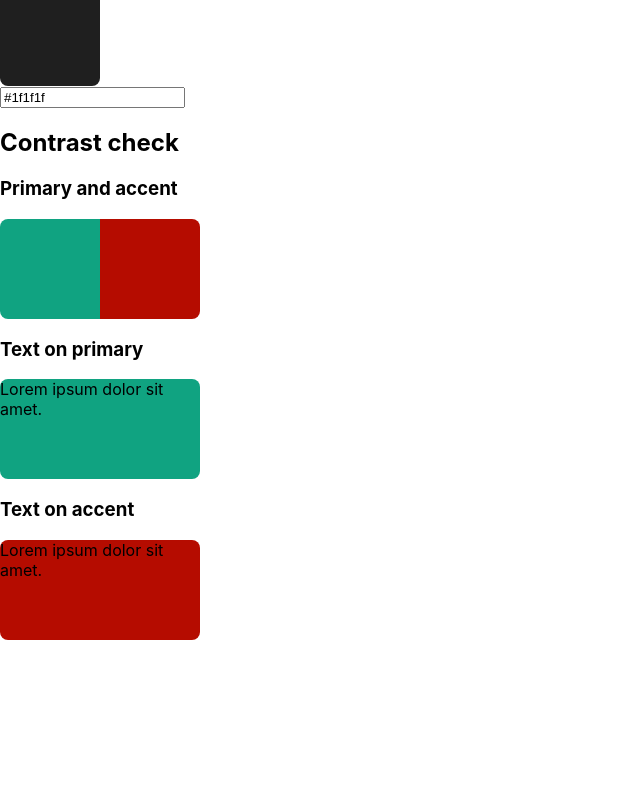
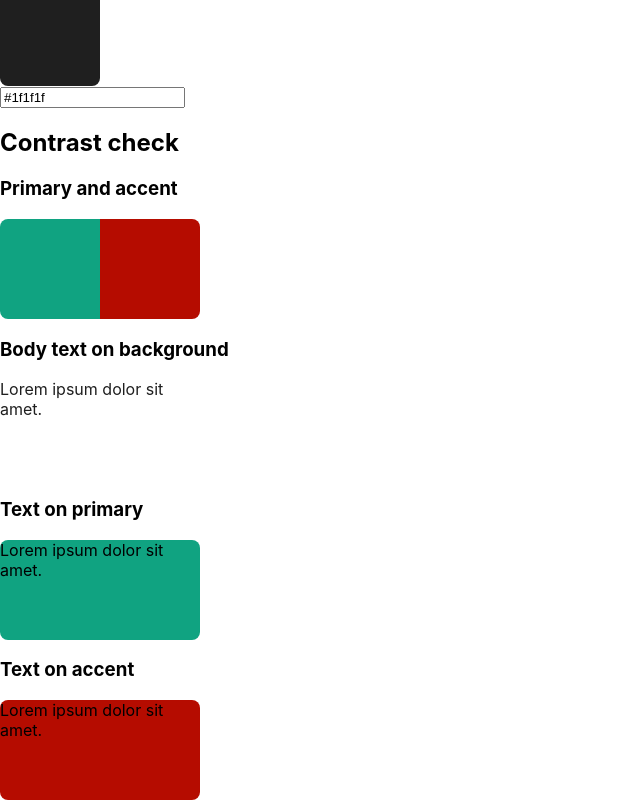
Before and after one commit to cagloria/palette-contrast, a React (Create React App) app: page / in a window 1280 px wide. Shown: the part 687-1487 px from the top of the page, without its empty margins (0-640 px from the left). Before the commit the page ends 1327 px from the top, so only its background shows below. Built offline with nearby package versions, Linux system fonts and the light colour scheme.

Commit message:
Added body text to contrast section

```diff
--- a/src/components/App.js
+++ b/src/components/App.js
@@ -41,7 +41,7 @@ function App() {
                 />
             </section>
 
-            <Contrast primary={primary} accent={accent} />
+            <Contrast primary={primary} accent={accent} bodyText={bodyText} />
         </div>
     );
 }
--- a/src/components/contrast/Contrast.js
+++ b/src/components/contrast/Contrast.js
@@ -2,13 +2,16 @@ import React from "react";
 import GraphicContrast from "./GraphicContrast";
 import TextContrast from "./TextContrast";
 
-function Contrast({ primary, accent }) {
+function Contrast({ primary, accent, bodyText }) {
     return (
         <section className="contrast">
             <h2>Contrast check</h2>
 
             <h3>Primary and accent</h3>
             <GraphicContrast color1={primary} color2={accent} />
+
+            <h3>Body text on background</h3>
+            <TextContrast textColor={bodyText} />
 
             <h3>Text on primary</h3>
             <TextContrast bgColor={primary} />
--- a/src/components/contrast/TextContrast.js
+++ b/src/components/contrast/TextContrast.js
@@ -5,11 +5,16 @@ const Panel = styled.div`
     width: 200px;
     height: 100px;
     border-radius: 8px;
-    background-color: ${(props) => props.color};
+    background-color: ${(props) => props.bgColor};
+    color: ${(props) => props.textColor};
 `;
 
-function TextContrast({ bgColor }) {
-    return <Panel color={bgColor}>Lorem ipsum dolor sit amet.</Panel>;
+function TextContrast({ textColor, bgColor }) {
+    return (
+        <Panel bgColor={bgColor} textColor={textColor}>
+            Lorem ipsum dolor sit amet.
+        </Panel>
+    );
 }
 
 export default TextContrast;
```
